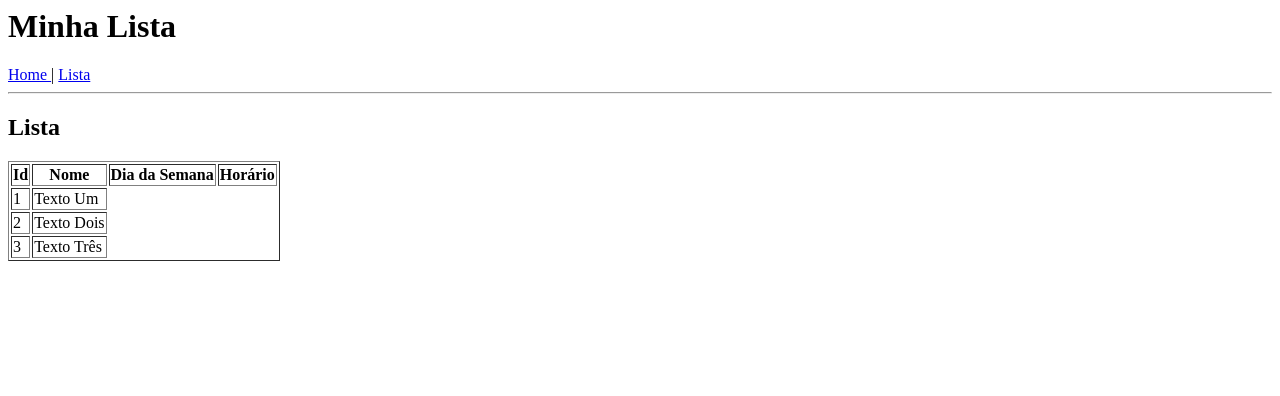
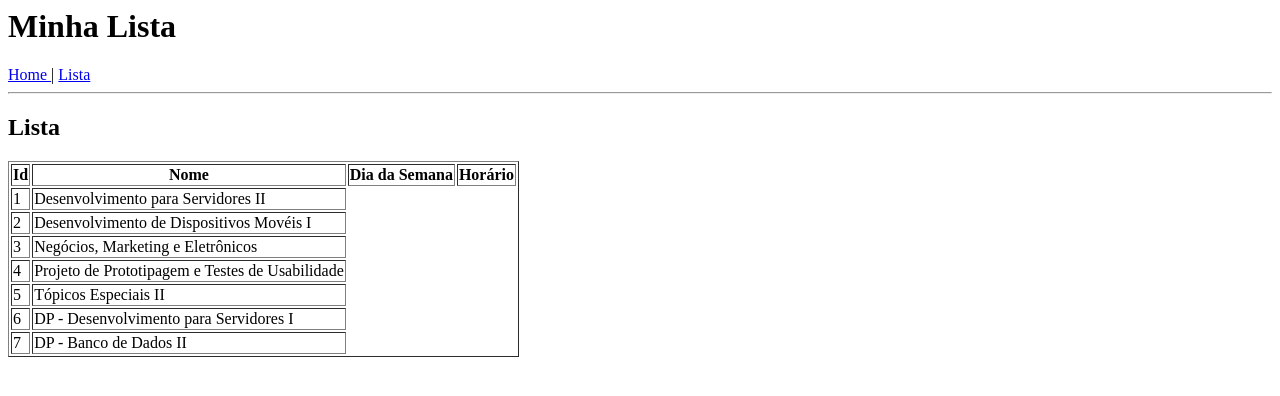
Before and after one commit to thayllaa/Aula05-Rotas_Parametrizadas, an Angular app: page /list in a window 1280 px wide. Shown: the top 396 px of the page. Built offline with nearby package versions, Linux system fonts and the light colour scheme.

Commit message:
1 file modified

```diff
--- a/src/app/list.ts
+++ b/src/app/list.ts
@@ -1,5 +1,9 @@
 export const listData = [
-  {id: 1, text: "Texto Um"},
-  {id: 2, text: "Texto Dois"},
-  {id: 3, text: "Texto Três"}
+  {id: 1, text: "Desenvolvimento para Servidores II"},
+  {id: 2, text: "Desenvolvimento de Dispositivos Movéis I"},
+  {id: 3, text: "Negócios, Marketing e Eletrônicos"},
+  {id: 4, text: "Projeto de Prototipagem e Testes de Usabilidade"},
+  {id: 5, text: "Tópicos Especiais II"},
+  {id: 6, text: "DP - Desenvolvimento para Servidores I"},
+  {id: 7, text: "DP - Banco de Dados II"},
 ]
```
